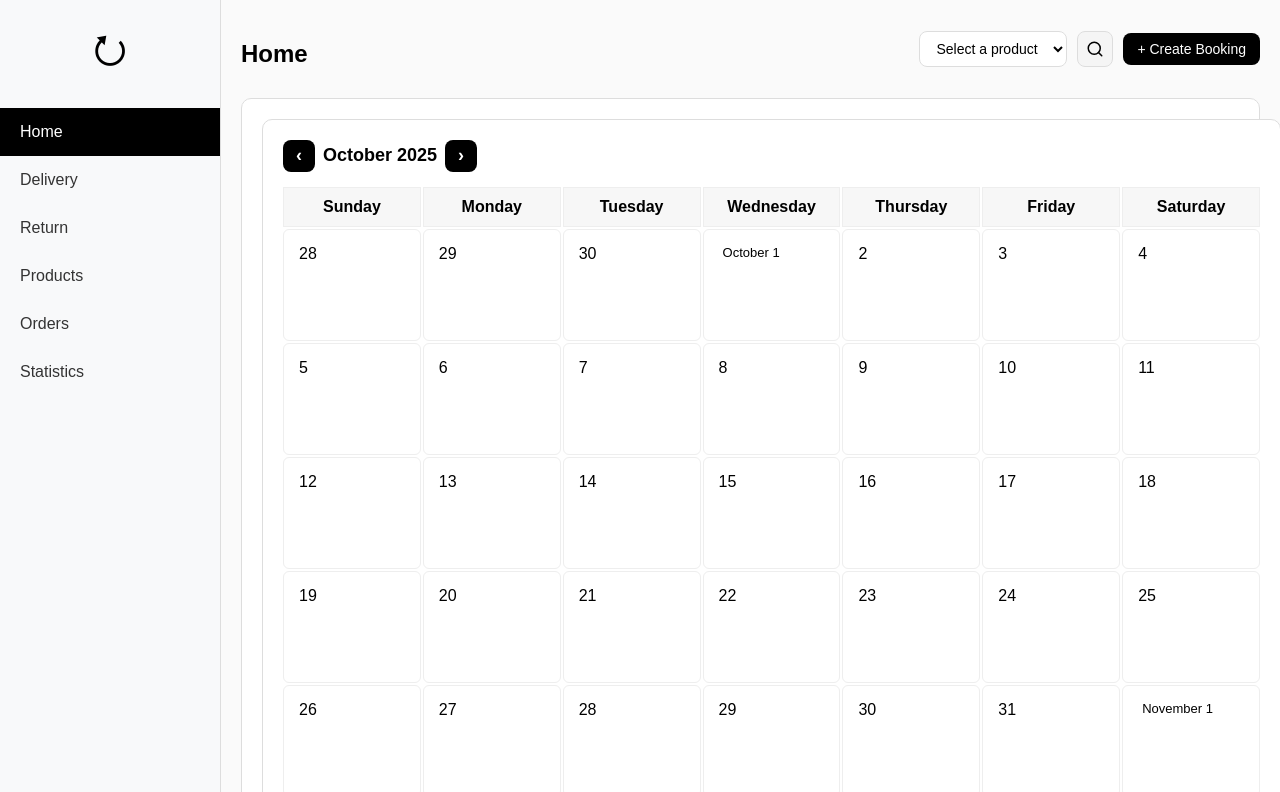
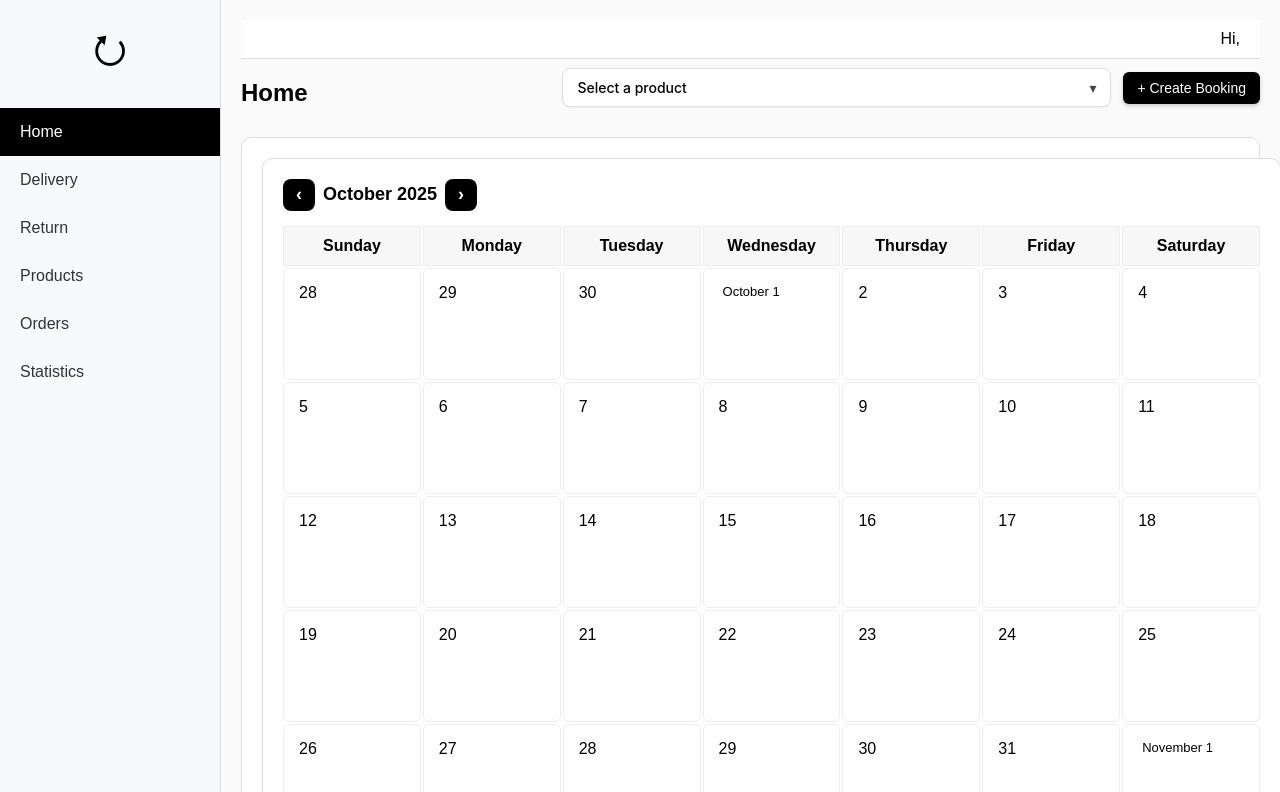
Before and after one commit to Pramodiniprasad/Rental-studio-, a React (Create React App) app: page / in a window 1280 px wide. Both pictures are taken after typing "name@example.com", "Sample123" into the empty fields and a click on the button "Sign In". Shown: the top 792 px of the page. Built offline with nearby package versions, Linux system fonts and the light colour scheme.

Commit message:
home page search and headers fixes

```diff
--- a/src/App.js
+++ b/src/App.js
@@ -8,10 +8,12 @@
 import Orders from "./pages/Orders";
 import Statistics from "./pages/Statistics";
 import Sidebar from "./components/Sidebar";
+import Header from "./components/Header"; //
 import "./App.css";
 
 function App() {
   const [isLoggedIn, setIsLoggedIn] = useState(false);
+  const [userName, setUserName] = useState("");
 
   if (!isLoggedIn) {
     return <Login onLogin={() => setIsLoggedIn(true)} />;
@@ -21,6 +23,7 @@
     <div className="app">
       <Sidebar />
       <div className="main-content">
+        <Header userName={userName} /> {/* ✅ header added */}
         <Routes>
           <Route path="/" element={<Home />} />
           <Route path="/delivery" element={<Delivery />} />
--- a/src/components/Header.css
+++ b/src/components/Header.css
@@ -1,16 +1,14 @@
-.app-header {
+/* src/components/Header.css */
+.header {
   display: flex;
   justify-content: space-between;
   align-items: center;
-  background: #f8f9fa;
   padding: 10px 20px;
+  background: #fff;
   border-bottom: 1px solid #ddd;
-}
-
-.header-left h2 {
-  font-size: 20px;
-  font-weight: 600;
-  margin: 0;
+  position: sticky;
+  top: 0;
+  z-index: 100;
 }
 
 .header-right {
@@ -19,38 +17,22 @@
   gap: 15px;
 }
 
-.product-select select {
-  padding: 8px 12px;
-  border-radius: 8px;
-  border: 1px solid #ddd;
-  background: #fff;
-  font-size: 14px;
-}
-
 .create-btn {
   background: #000;
   color: #fff;
   border: none;
-  border-radius: 8px;
+  border-radius: 6px;
   padding: 8px 14px;
-  font-size: 14px;
+  font-weight: 500;
   cursor: pointer;
-  box-shadow: 1px 1px 3px rgba(0, 0, 0, 0.2);
+  box-shadow: 0 2px 4px rgba(0,0,0,0.2);
 }
 
 .create-btn:hover {
   background: #333;
 }
 
-.user-info {
-  display: flex;
-  align-items: center;
-  gap: 5px;
-  font-size: 14px;
+.user-name {
   font-weight: 500;
   color: #000;
 }
-
-.arrow {
-  font-size: 10px;
-}
--- a/src/components/Header.js
+++ b/src/components/Header.js
@@ -1,33 +1,18 @@
 // src/components/Header.js
 import React from "react";
 import "./Header.css";
-import { FiSearch } from "react-icons/fi";
 
-function Header() {
+function Header({ userName }) {
   return (
-    <div className="app-header">
+    <header className="header">
       <div className="header-left">
-        <h2>Home</h2>
+        {/* Optional app title or logo area */}
       </div>
+      <div className="header-right">
 
-      <div className="header-right">
-        <div className="product-select">
-          <select>
-            <option>Select a product</option>
-            <option>PRWBLAKBLAZER-0 : BLACK GOWN</option>
-            <option>PRW-0 : GOWN BLUE</option>
-            <option>PRW-34 : RED</option>
-          </select>
-        </div>
-
-        <button className="create-btn">+ Create Booking</button>
-
-        <div className="user-info">
-          <span>Hi, Aradhana S</span>
-          <span className="arrow">▼</span>
-        </div>
+        <span className="user-name">Hi, {userName}</span>
       </div>
-    </div>
+    </header>
   );
 }
 
--- a/src/pages/Home.css
+++ b/src/pages/Home.css
@@ -13,42 +13,128 @@
 .home-actions {
   display: flex;
   align-items: center;
-  gap: 10px;
+  gap: 12px;
+  position: relative;
 }
 
-.product-select select {
-  padding: 8px 12px;
-  border-radius: 8px;
-  border: 1px solid #ddd;
-  background: #fff;
-  font-size: 14px;
+/* Product Select Dropdown */
+.product-select {
+  position: relative;
+  font-family: "Inter", sans-serif;
 }
 
-.search-btn {
+.select-box {
   display: flex;
   align-items: center;
-  justify-content: center;
-  background: #f5f5f5;
+  justify-content: space-between;
+  width: 519px;
+  padding: 10px 14px;
+  background: #fff;
   border: 1px solid #ddd;
   border-radius: 8px;
-  padding: 8px;
   cursor: pointer;
+  font-size: 14px;
+  font-weight: 500;
+  box-shadow: 0 1px 2px rgba(0, 0, 0, 0.04);
+  transition: border 0.2s ease;
 }
 
+.select-box:hover {
+  border-color: #bbb;
+}
+
+.arrow {
+  font-size: 14px;
+  color: #444;
+}
+
+/* Dropdown Container */
+.dropdown {
+  position: absolute;
+  top: 45px;
+  right: 0;
+  width: 270px;
+  background: #fff;
+  border: 1px solid #ddd;
+  border-radius: 8px;
+  box-shadow: 0 4px 12px rgba(0, 0, 0, 0.1);
+  z-index: 100;
+}
+
+/* Search Bar in Dropdown */
+.dropdown-search {
+  display: flex;
+  align-items: center;
+  gap: 8px;
+  padding: 8px 12px;
+  border-bottom: 1px solid #eee;
+  background: #fff;
+  height: 38px;
+}
+
+.dropdown-search .search-icon {
+  color: #666;
+  font-size: 16px;
+  flex-shrink: 0;
+}
+
+.dropdown-search input {
+  border: none;
+  outline: none;
+  flex: 1;
+  font-size: 14px;
+  height: 100%;
+  padding: 0;
+  color: #333;
+}
+
+/* Product List */
+.dropdown-list {
+  list-style: none;
+  margin: 0;
+  padding: 0;
+  max-height: 220px;
+  overflow-y: auto;
+}
+
+.dropdown-list li {
+  padding: 10px 14px;
+  cursor: pointer;
+  transition: background 0.2s ease;
+  font-size: 14px;
+  color: #222;
+}
+
+.dropdown-list li:hover {
+  background: #f5f5f5;
+}
+
+.no-results {
+  padding: 10px;
+  text-align: center;
+  color: #888;
+  font-style: italic;
+}
+
+/* Create Booking Button */
 .create-btn {
   background: #000;
   color: #fff;
   border: none;
   border-radius: 8px;
-  padding: 8px 14px;
+  padding: 9px 16px;
   font-size: 14px;
   cursor: pointer;
+  font-weight: 500;
+  box-shadow: 0 2px 4px rgba(0, 0, 0, 0.15);
+  transition: background 0.2s ease;
 }
 
 .create-btn:hover {
   background: #333;
 }
 
+/* Calendar container */
 .home-calendar {
   background: #fff;
   border: 1px solid #ddd;
--- a/src/pages/Home.js
+++ b/src/pages/Home.js
@@ -1,25 +1,72 @@
-import React from "react";
+import React, { useState } from "react";
 import Calendar from "../components/Calendar";
 import "./Home.css";
 import { FiSearch } from "react-icons/fi";
 
 function Home() {
+  const [searchTerm, setSearchTerm] = useState("");
+  const [showDropdown, setShowDropdown] = useState(false);
+  const [selectedProduct, setSelectedProduct] = useState("Select a product");
+
+  const products = [
+    "PRWBLAKBLAZER-0 : BLACK GOWN",
+    "PRW-0 : GOWN BLUE",
+    "PRW-34 : RED",
+  ];
+
+  const filteredProducts = products.filter((p) =>
+    p.toLowerCase().includes(searchTerm.toLowerCase())
+  );
+
+  const handleSelect = (product) => {
+    setSelectedProduct(product);
+    setShowDropdown(false);
+  };
+
   return (
     <div className="page home-page">
       <div className="home-header">
         <h2>Home</h2>
+
         <div className="home-actions">
+          {/* Product Dropdown */}
           <div className="product-select">
-            <select>
-              <option>Select a product</option>
-              <option>Camera</option>
-              <option>Tripod</option>
-              <option>Lighting Kit</option>
-            </select>
+            <div
+              className="select-box"
+              onClick={() => setShowDropdown(!showDropdown)}
+            >
+              <span>{selectedProduct}</span>
+              <span className="arrow">▾</span>
+            </div>
+
+            {showDropdown && (
+              <div className="dropdown">
+                <div className="dropdown-search">
+                  <FiSearch size={16} className="search-icon" />
+                  <input
+                    type="text"
+                    placeholder="Search..."
+                    value={searchTerm}
+                    onChange={(e) => setSearchTerm(e.target.value)}
+                  />
+                </div>
+
+                <ul className="dropdown-list">
+                  {filteredProducts.length > 0 ? (
+                    filteredProducts.map((p, i) => (
+                      <li key={i} onClick={() => handleSelect(p)}>
+                        {p}
+                      </li>
+                    ))
+                  ) : (
+                    <li className="no-results">No products found</li>
+                  )}
+                </ul>
+              </div>
+            )}
           </div>
-          <button className="search-btn">
-            <FiSearch size={18} />
-          </button>
+
+          {/* Create Booking Button */}
           <button className="create-btn">+ Create Booking</button>
         </div>
       </div>
```
Lines whose indentation alone changed are shown as unchanged.
